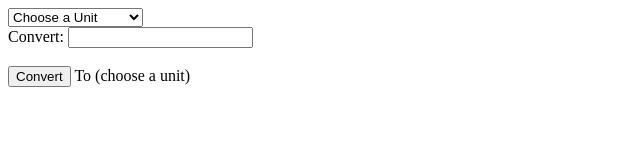
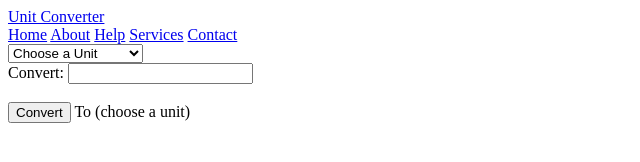
Before and after one commit to Lattsford-Hans/unit-conversion-calculator, a plain HTML site: page index.html in a window 1280 px wide. Shown: the whole page, without its empty margins (0-640 px from the left). Drawn offline with Linux system fonts and the light colour scheme.

Commit message:
Added header and Navbar and done some css work

```diff
--- a/index.html
+++ b/index.html
@@ -5,9 +5,20 @@
     <meta charset="UTF-8">
     <meta http-equiv="X-UA-Compatible" content="IE=edge">
     <meta name="viewport" content="width=device-width, initial-scale=1.0">
-    <title>Document</title>
+    <title>Converter</title>
 </head>
 <body>
+    <header class="header">
+        <a href="#" class="logo">Unit Converter</a>
+
+        <nav class="navber">
+            <a href="#" class="active">Home</a>
+            <a href="#">About</a>
+            <a href="#">Help</a>
+            <a href="#">Services</a>
+            <a href="#">Contact</a>
+        </nav>
+    </header>
     <form id="form">
     <select name="scale" id="Scale">
         <option value="choose">Choose a Unit</option>
```
